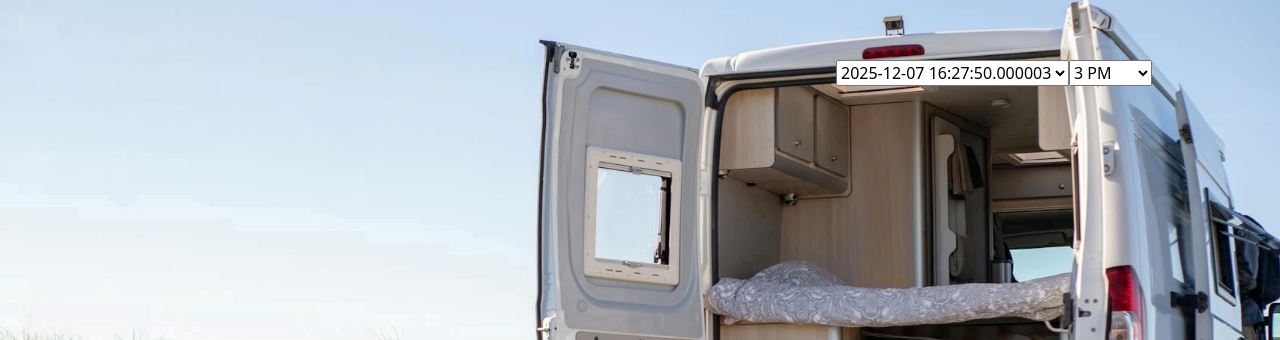
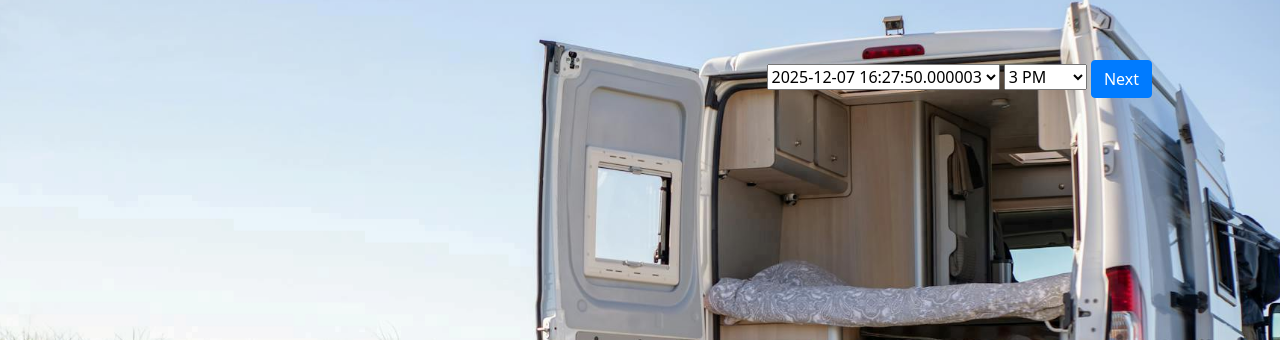
Before and after one commit to ElFalch/used-car-sense, a Django app: page /booking/ in a window 1280 px wide. Shown: the part 104-444 px from the top of the page. Run offline with Django 3.2, Linux system fonts and the light colour scheme; some libraries are stand-ins or nearby versions; some web fonts are replaced.

Commit message:
feat: add submit button to booking form

```diff
--- a/booking/templates/booking/appointment_form.html
+++ b/booking/templates/booking/appointment_form.html
@@ -8,41 +8,10 @@
 <div class="container">
   <div class="row">
     <div class="col"></div>
-    <!-- <form>
-      <div class="form-check">
-        <input
-          class="form-check-input"
-          type="checkbox"
-          value=""
-          id="checkDefault"
-        />
-        <label class="form-check-label" for="checkDefault">
-          {{weekdays}}
-        </label>
-      </div>
-      <div class="form-check">
-        <input
-          class="form-check-input"
-          type="checkbox"
-          value=""
-          id="checkChecked"
-          checked
-        />
-        <label class="form-check-label" for="checkChecked">
-          {{weekdays}}
-        </label>
-      </div>
-
-      <select class="form-select" aria-label="Default select example">
-        <option selected>Open this select menu</option>
-        <option value="3 PM">3 PM</option>
-        <option value="4 PM">4 PM</option>
-        <option value="5 PM">5 PM</option>
-      </select>
-      <button type="submit" class="btn btn-primary">Submit</button>
-    </form> -->
-
-    {{ form.day}} {{ form.time}}
+    <form action="{% url 'booking' %}" method="POST">
+      {% csrf_token %} {{ form.day}} {{ form.time}}
+      <button type="submit" class="btn btn-primary">Next</button>
+    </form>
   </div>
 </div>
 
```
